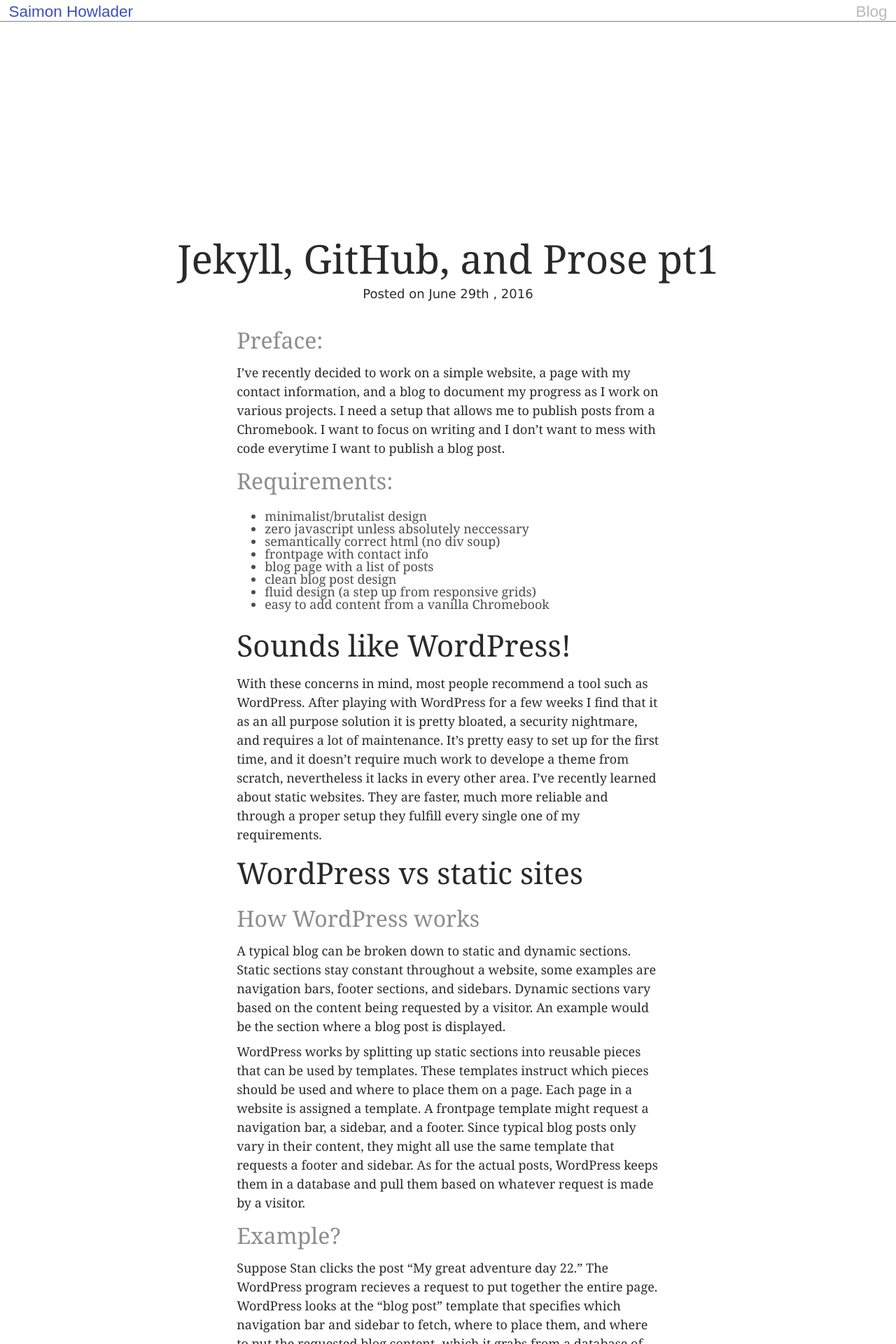
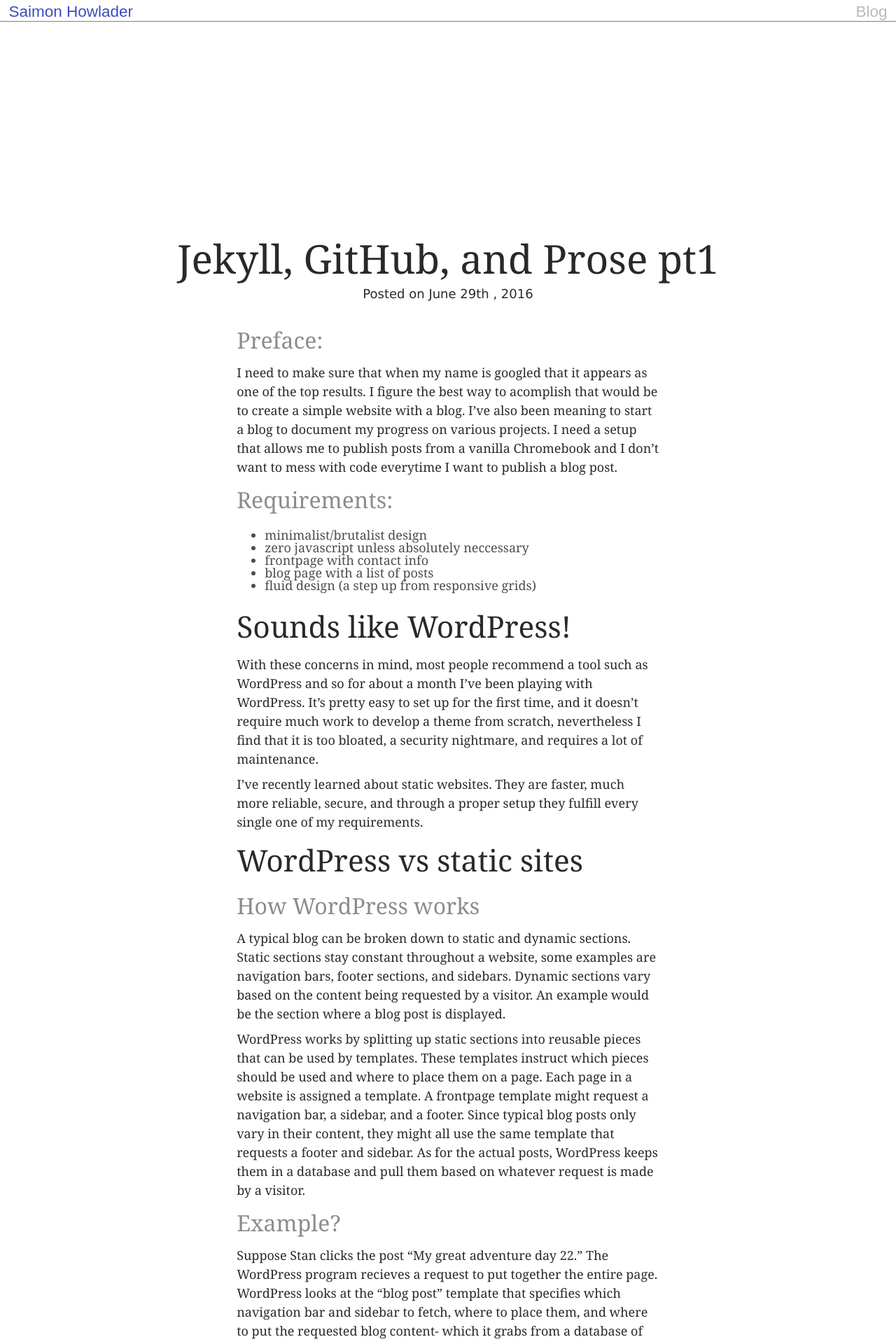
Before and after one commit to saimonhowlader/saimonhowlader.github.io, a Jekyll site: the page built from _posts/2016-06-29-Jekyll-GitHub-and-Prose-pt1.md, in a window 1280 px wide. Shown: the top 1920 px of the page at 70% size. Built offline with Jekyll 4.4.1, drawn with Linux system fonts in a browser that asks for light colours.

Commit message:
Updated 2016-06-29-Jekyll-GitHub-and-Prose-pt1.md

```diff
--- a/_posts/2016-06-29-Jekyll-GitHub-and-Prose-pt1.md
+++ b/_posts/2016-06-29-Jekyll-GitHub-and-Prose-pt1.md
@@ -8,22 +8,20 @@
   languages (html, css, javascript).
 ---
 ### Preface:
-I've recently decided to work on a simple website, a page with my contact information, and a blog to document my progress as I work on various projects. I need a setup that allows me to publish posts from a Chromebook. I want to focus on writing and I don't want to mess with code everytime I want to publish a blog post.
+I need to make sure that when my name is googled that it appears as one of the top results. I figure the best way to acomplish that would be to create a simple website with a blog. I've also been meaning to start a blog to document my progress on various projects. I need a setup that allows me to publish posts from a vanilla Chromebook and I don't want to mess with code everytime I want to publish a blog post.
 
 ### Requirements:
-
 - minimalist/brutalist design
 - zero javascript unless absolutely neccessary
-- semantically correct html (no div soup)
 - frontpage with contact info
 - blog page with a list of posts
-- clean blog post design
 - fluid design (a step up from responsive grids)
-- easy to add content from a vanilla Chromebook
 
 ## Sounds like WordPress!
 
-With these concerns in mind, most people recommend a tool such as WordPress. After playing with WordPress for a few weeks I find that it as an all purpose solution it is pretty bloated, a security nightmare, and requires a lot of maintenance. It's pretty easy to set up for the first time, and it doesn't require much work to develope a theme from scratch, nevertheless it lacks in every other area. I've recently learned about static websites. They are faster, much more reliable and through a proper setup they fulfill every single one of my requirements.
+With these concerns in mind, most people recommend a tool such as WordPress and so for about a month I've been playing with WordPress. It's pretty easy to set up for the first time, and it doesn't require much work to develop a theme from scratch, nevertheless I find that it is too bloated, a security nightmare, and requires a lot of maintenance.
+
+I've recently learned about static websites. They are faster, much more reliable, secure, and through a proper setup they fulfill every single one of my requirements.
 
 ## WordPress vs static sites
 
```
